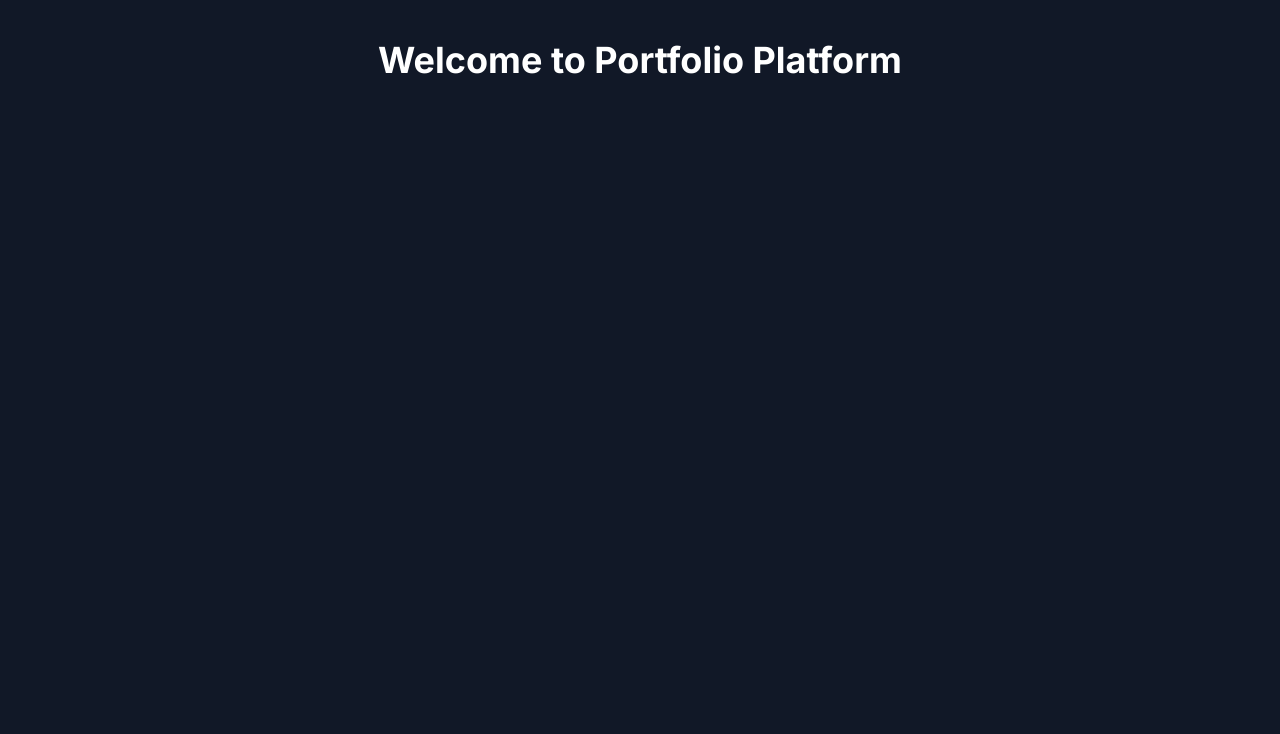
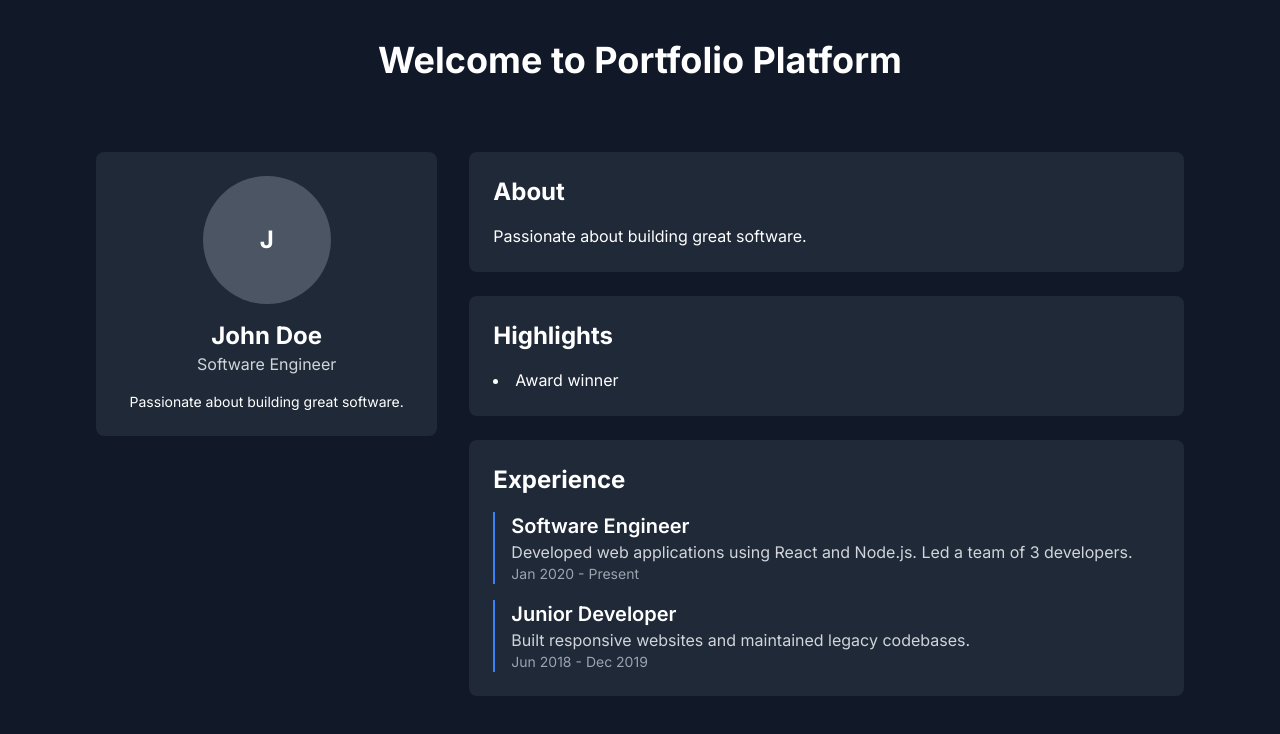
Before and after one commit to prjsab01/aisheebh, a Next.js app: page / in a window 1280 px wide. Shown: the top 734 px of the page. Built offline with nearby package versions, Linux system fonts and the light colour scheme.

Commit message:
Fix homepage to display sample content and update date handling

```diff
--- a/app/page.tsx
+++ b/app/page.tsx
@@ -1,9 +1,72 @@
+'use client'
+
+import Profile from '@/components/Profile'
+import Section from '@/components/Section'
+import Highlights from '@/components/Highlights'
+import Experience from '@/components/Experience'
+import { Profile as ProfileType, Highlight, Entry } from '@/types'
+
+const profile: ProfileType = {
+  id: '1',
+  name: 'John Doe',
+  headline: 'Software Engineer',
+  photoUrl: '',
+  about: 'Passionate about building great software.',
+  order: 1,
+  visibility: true,
+  createdAt: '2023-01-01',
+  updatedAt: '2023-01-01',
+}
+
+const highlights: Highlight[] = [
+  { id: '1', text: 'Award winner', order: 1, visibility: true, createdAt: '2023-01-01', updatedAt: '2023-01-01' }
+]
+
+const experiences: Entry[] = [
+  {
+    id: '1',
+    sectionId: 'experience',
+    title: 'Software Engineer',
+    content: 'Developed web applications using React and Node.js. Led a team of 3 developers.',
+    dateRange: { start: 'Jan 2020', end: 'Present' },
+    tags: ['React', 'Node.js', 'JavaScript'],
+    order: 1,
+    visibility: true,
+    createdAt: '2023-01-01',
+    updatedAt: '2023-01-01',
+  },
+  {
+    id: '2',
+    sectionId: 'experience',
+    title: 'Junior Developer',
+    content: 'Built responsive websites and maintained legacy codebases.',
+    dateRange: { start: 'Jun 2018', end: 'Dec 2019' },
+    tags: ['HTML', 'CSS', 'PHP'],
+    order: 2,
+    visibility: true,
+    createdAt: '2023-01-01',
+    updatedAt: '2023-01-01',
+  }
+]
+
 export default function Home() {
   return (
     <div className="min-h-screen bg-gray-900 text-white">
       <h1 className="text-4xl font-bold text-center py-10">
         Welcome to Portfolio Platform
       </h1>
+      <div className="max-w-6xl mx-auto grid grid-cols-1 md:grid-cols-3 gap-8 p-8">
+        <div className="md:col-span-1">
+          <Profile profile={profile} />
+        </div>
+        <div className="md:col-span-2">
+          <Section title="About">
+            <p>{profile.about}</p>
+          </Section>
+          <Highlights highlights={highlights} />
+          <Experience experiences={experiences} />
+        </div>
+      </div>
     </div>
   )
 }
--- a/components/Experience.tsx
+++ b/components/Experience.tsx
@@ -14,7 +14,7 @@ export default function Experience({ experiences }: ExperienceProps) {
             <h3 className="text-xl font-semibold">{exp.title}</h3>
             <p className="text-gray-300">{exp.content}</p>
             <p className="text-sm text-gray-400">
-              {exp.dateRange?.start.toLocaleDateString()} - {exp.dateRange?.end?.toLocaleDateString() || 'Present'}
+              {exp.dateRange?.start} - {exp.dateRange?.end}
             </p>
           </div>
         ))}
--- a/types/index.ts
+++ b/types/index.ts
@@ -2,8 +2,8 @@ export interface BaseDocument {
   id: string;
   order: number;
   visibility: boolean;
-  createdAt: Date;
-  updatedAt: Date;
+  createdAt: string;
+  updatedAt: string;
 }
 
 export interface Profile extends BaseDocument {
@@ -25,7 +25,7 @@ export interface Entry extends BaseDocument {
   content: string;
   images?: string[];
   links?: { url: string; text: string }[];
-  dateRange?: { start: Date; end?: Date };
+  dateRange?: { start: string; end?: string };
   tags?: string[];
 }
 
```
